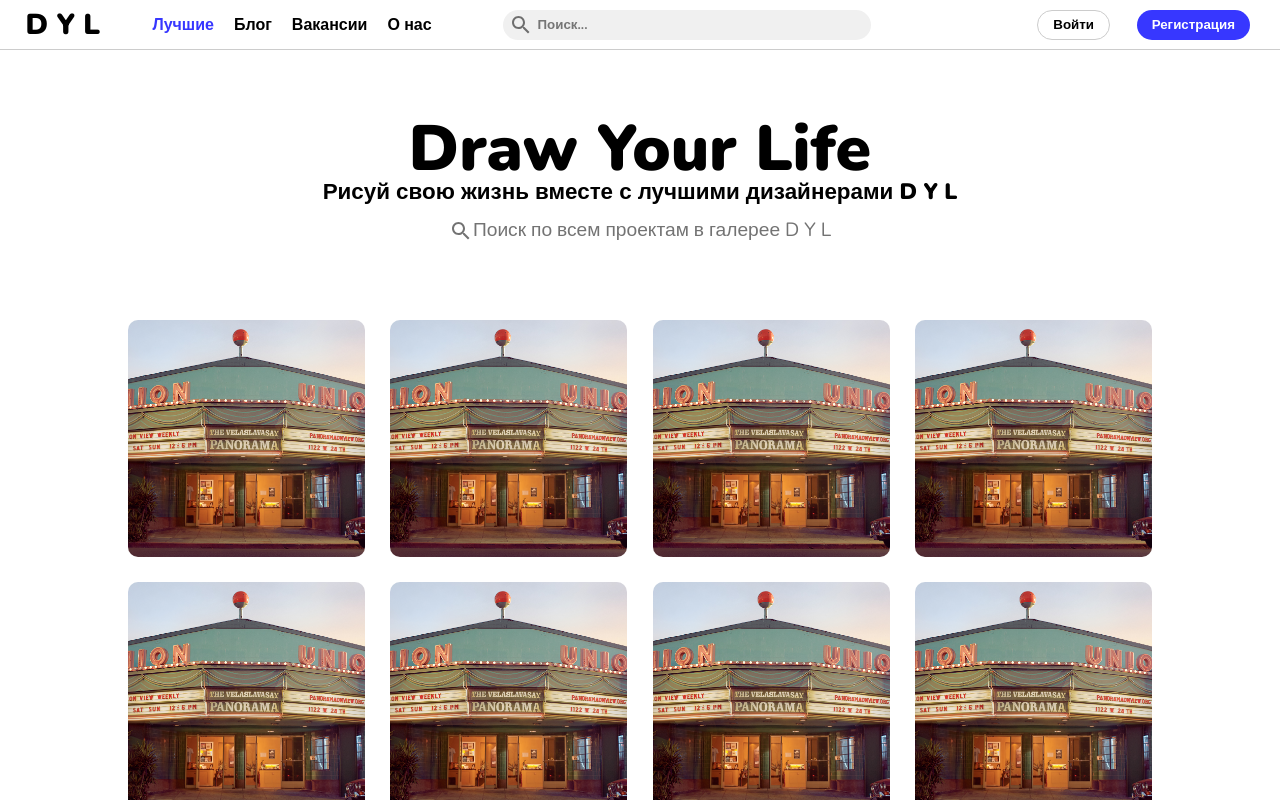
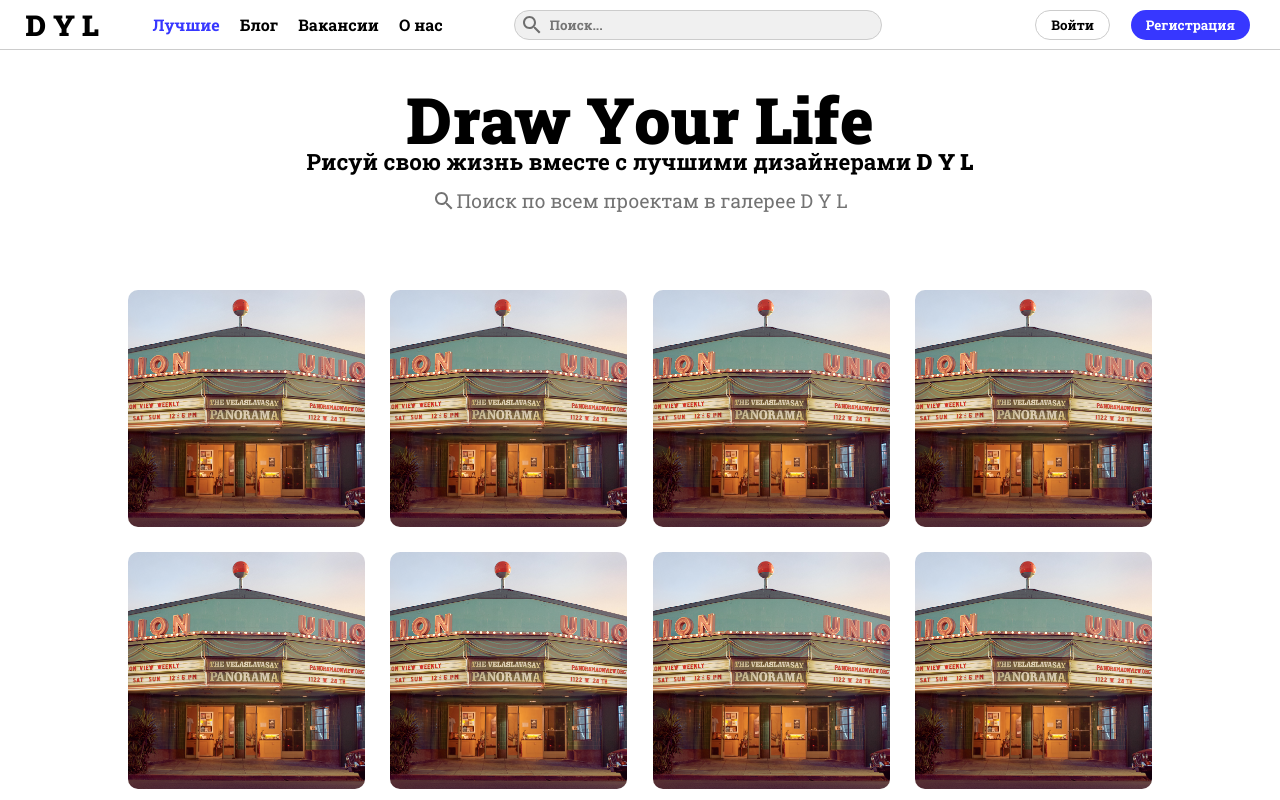
Before and after one commit to L1berkin/D.Y.L, a React (Create React App) app: page / in a window 1280 px wide. Shown: the top 800 px of the page. Built offline with nearby package versions, Linux system fonts and the light colour scheme.

Commit message:
смена шрифтов

```diff
--- a/src/assets/scss/fonts.scss
+++ b/src/assets/scss/fonts.scss
@@ -1 +1 @@
-@import url('https://fonts.googleapis.com/css2?family=Nunito:ital,wght@0,200;0,300;0,400;0,600;0,700;0,800;0,900;1,200;1,300;1,400;1,600;1,700;1,800;1,900&display=swap');
+@import url('https://fonts.googleapis.com/css2?family=Roboto+Slab:wght@100;200;300;400;500;600;700;800;900&display=swap');
--- a/src/components/CarsList/Card/Card.js
+++ b/src/components/CarsList/Card/Card.js
@@ -27,6 +27,7 @@ function Card() {
           }
 
         </div>
+
       </div>
     </div>
   )
--- a/src/components/Header/Header.module.scss
+++ b/src/components/Header/Header.module.scss
@@ -2,10 +2,14 @@
 // До 1100px
 .Header {
   display: flex;
+  position: fixed;
+  width: 100%;
   align-items: center;
   height: $Header_height;
   padding: 0 2vw;
   border-bottom: 1px solid #ccc;
+  background: #fff;
+  z-index: 10;
   &:nth-child(n) {
     line-height: $Header_height;
   }
@@ -29,6 +33,7 @@
     height: $HeaderItem_height;
     padding: 0 15px 0 35px;
     font-weight: bold;
+    border: 1px solid #ccc;
     border-radius: $HeaderItem_height / 2;
     background: rgb(240, 240, 240);
     &:hover {
--- a/src/hoc/Layout/Layout.module.scss
+++ b/src/hoc/Layout/Layout.module.scss
@@ -4,6 +4,6 @@
   width: 80%;
   min-width: $minWidth-Layout;
   margin: 0 auto;
-  padding: 30px 0;
+  padding: $Header_height 0 30px;
   text-align: center;
 }
--- a/src/index.scss
+++ b/src/index.scss
@@ -2,5 +2,5 @@
 @import './assets/scss/normilize.scss';
 
 * {
-  font-family: 'Nunito', sans-serif;
+  font-family: 'Roboto Slab', serif;
 }
```
Also changed, not shown: 1 other file (tests, documents, lock files or other folders).
